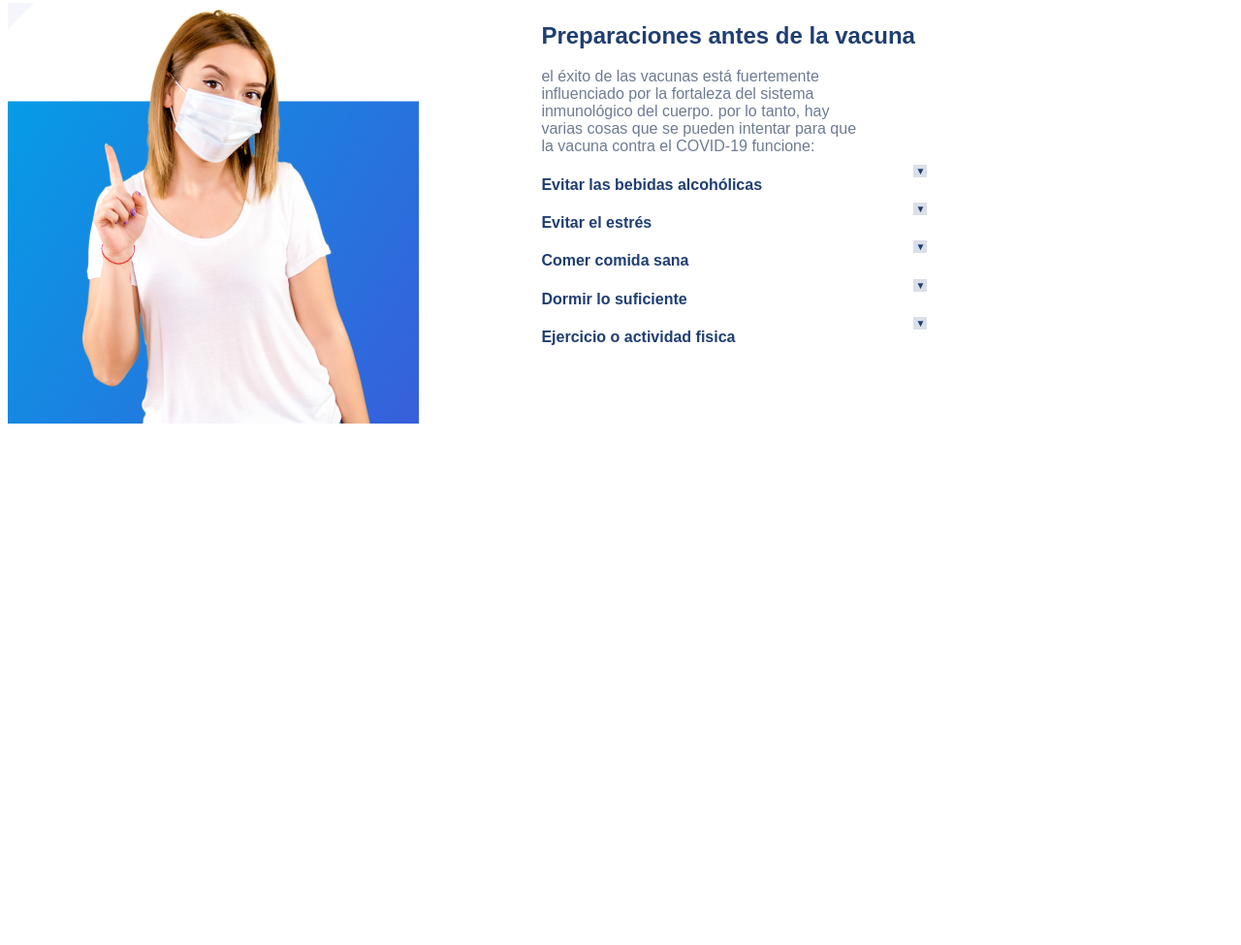
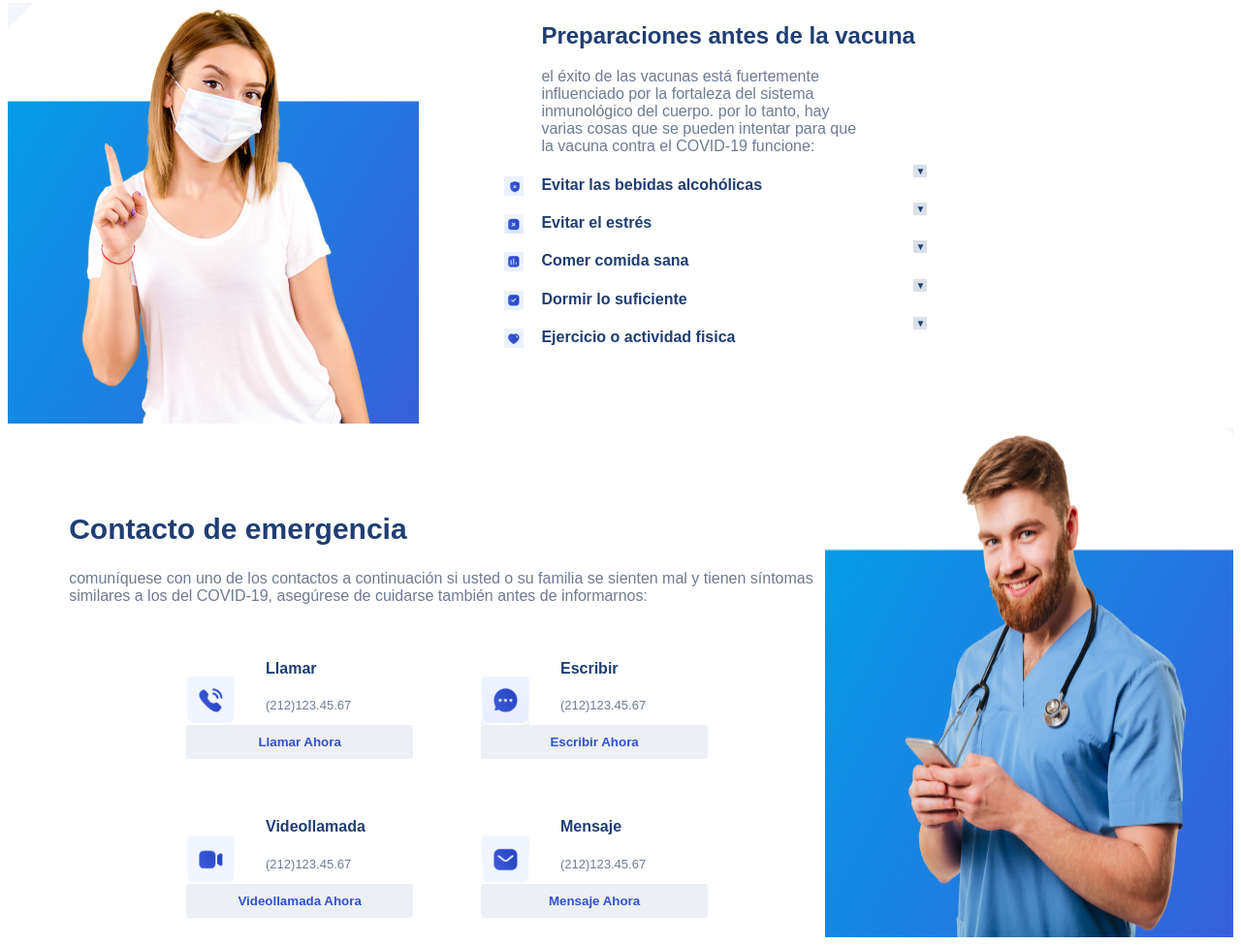
Before and after one commit to LuisRondon11/vacunacion, a plain HTML site: page index.html in a window 1280 px wide. Shown: the part 1228-2203 px from the top of the page at 97% size. Before the commit the page ends 1677 px from the top, so only its background shows below. Drawn offline with Linux system fonts and the light colour scheme.

Commit message:
Add files via upload

```diff
--- a/estilos/index.css
+++ b/estilos/index.css
@@ -168,11 +168,20 @@ h3 img, h2 img, label img{
 .info4{
     margin-left: 10%;
 }
-.info4 h4, .info4 h1{
+.info4 h4, .info4 h1, .info5 h1, .info5 h4{
     color: #1F3E72;
+}
+.info4 img{
+    position: absolute;
+    margin-left:-3%;
+    height: 20px;
+    width: 20px;
 }
 .info4 h1{
     font-weight: 900;
+}
+.info4 p{
+    text-align: justify;
 }
 #activar1, #activar2, #activar3, #activar4, #activar5{
     display: none;
@@ -195,3 +204,52 @@ h3 img, h2 img, label img{
 #activar1:checked ~ .desplegable1, #activar2:checked ~ .desplegable2, #activar3:checked ~ .desplegable3, #activar4:checked ~ .desplegable4, #activar5:checked ~ .desplegable5 {
     display: block;
 }
+.informacion4{
+    display: flex;
+}
+.info5{
+    margin-top: 5%;
+    margin-left: 5%;
+}
+.info5 h1{
+    font-size: 30px;
+    font-weight: 900;
+}
+.contactos{
+    display: flex;
+    flex-wrap: wrap;
+    justify-content: center;
+    justify-items: center;
+}
+.contactos div{
+    padding: 10px 10px 10px 10px;
+    margin: 10px 25px 10px 25px;
+    width: 30%;
+}
+.contactos img{
+    position: absolute;
+    width: 50px;
+    height: 50px;
+    margin-top: 3%;
+}
+.contactos h4, .contactos p{
+    margin-left: 35%;
+}
+.contactos p{
+    font-size: 13px;
+}
+
+.contactos button{
+    width: 100%;
+    padding: 10px 10px 10px 10px;
+    background-color: hsla(218, 57%, 28%, 0.082);
+    border: none;
+    border-radius: 3px;
+    color: #3151CF;
+    font-weight: 700;
+}
+.contactos button:hover{
+    background-color: #2E4ECC;
+    color: #fff;
+    box-shadow: 0px 2px 3px 0px #928f8f;
+}
--- a/index.html
+++ b/index.html
@@ -122,48 +122,107 @@
                  varias cosas que se pueden intentar para que <br>
                  la vacuna contra el COVID-19 funcione:</p>
             <div>
+                <img src="./recursos/prohibir.png" alt="prohibir">
                 <h4>Evitar las bebidas alcohólicas</h4>
                 <label for="activar1" class="inputlabel1">&#9660;</label>
                 <input type="checkbox" id="activar1" name="activar1">
                 <div class="desplegable1">
-                    <p>texto</p>
+                    <p>El consumo excesivo y continuado si puede debilitar la capacidad
+                        de defensa del sistema inmunitario frente a virus como el que
+                        produce la COVID-19 y de desarrollo de anticuerpos que respondan
+                        a cualquier tipo de biológico que se administre</p>
                 </div>
             </div>
             <div>
+                <img src="./recursos/prohibir2.png" alt="prohibir">
                 <h4>Evitar el estrés</h4>
                 <label for="activar2" class="inputlabel2">&#9660;</label>
                 <input type="checkbox" id="activar2" name="activar2">
                 <div class="desplegable2">
                     <p>el estrés tiene un efecto profundo en el trabajo inmunológico.
-                        además, el estrés prolongado puede aumentar la producción de <br>
+                        además, el estrés prolongado puede aumentar la producción de
                         cortisol y el estrés oxidativo en el cuerpo</p>
                 </div>
             </div>
             <div>
+                <img src="./recursos/grafica2.png" alt="grafica">
                 <h4>Comer comida sana</h4>
                 <label for="activar3" class="inputlabel3">&#9660;</label>
                 <input type="checkbox" id="activar3" name="activar3">
                 <div class="desplegable3">
-                    <p>texto</p>
+                    <p>Llevar una dieta saludable desempeña una función
+                        importante en nuestra salud general y nuestro sistema
+                        inmunitario. Los alimentos que consumimos afectan directamente
+                        a cómo nos sentimos y al funcionamiento de nuestro organismo.</p>
                 </div>
             </div>
             <div>
+                <img src="./recursos/aprobar.png" alt="aprobar">
                 <h4>Dormir lo suficiente</h4>
                 <label for="activar4" class="inputlabel4">&#9660;</label>
                 <input type="checkbox" id="activar4" name="activar4">
                 <div class="desplegable4">
-                    <p>texto</p>
+                    <p>Dormir lo suficiente tiene muchos beneficios. Puede ayudarte a:
+                        <li> Reducir la frecuencia de enfermedades</li>
+                        <li>Mantener un peso saludable</li>
+                        <li> Reducir tu riesgo de problemas graves de salud, como diabetes y enfermedades del corazón</li>
+                        <li>Disminuir el estrés y mejorar el estado de ánimo</li>
+                        <li>Pensar con más claridad y desempeñarte mejor en los estudios y en el trabajo</li>
+                        <li>Llevarse mejor con los demás</li>
+                        <li> Tomar mejores decisiones y evitar lesiones</li>
+                    </p>
                 </div>
             </div>
             <div>
+                <img src="./recursos/corazon.png" alt="corazon">
                 <h4>Ejercicio o actividad fisica</h4>
                 <label for="activar5" class="inputlabel5">&#9660;</label>
                 <input type="checkbox" id="activar5" name="activar5">
                 <div class="desplegable5">
-                    <p>texto</p>
+                    <p>puede aumentar la respuesta de anticuerpos a
+                        la vacuna contra la influenza o el COVID-19 al
+                        realizar una sola sesión de ejercicio de intensidad
+                        ligera a moderada después de la inmunización</p>
                 </div>
             </div>
         </div>
     </section>
+    <section class="informacion4">
+        <div class="info5">
+            <h1>Contacto de emergencia</h1>
+            <p>comuníquese con uno de los contactos
+                a continuación si usted o su familia
+                se sienten mal y tienen síntomas similares
+                a los del COVID-19, asegúrese de cuidarse
+                también antes de informarnos:</p>
+                <div class="contactos">
+                    <div>
+                        <img src="./recursos/telefono.png" alt="telefono">
+                        <h4>Llamar</h4>
+                        <p>(212)123.45.67</p>
+                        <button>Llamar Ahora</button>
+                    </div>
+                    <div>
+                        <img src="./recursos/mensaje.png" alt="mensaje">
+                        <h4>Escribir</h4>
+                        <p>(212)123.45.67</p>
+                        <button>Escribir Ahora</button>
+                    </div>
+                    <div>
+                        <img src="./recursos/videollamada.png" alt="videollamada">
+                        <h4>Videollamada</h4>
+                        <p>(212)123.45.67</p>
+                        <button>Videollamada Ahora</button>
+                    </div>
+                    <div>
+                        <img src="./recursos/correo.png" alt="correo">
+                        <h4>Mensaje</h4>
+                        <p>(212)123.45.67</p>
+                        <button>Mensaje Ahora</button>
+                    </div>
+                </div>
+        </div>
+        <img src="./recursos/doctor.png" alt="doctor">
+    </section>
 </body>
 </html>
```
Also changed, not shown: recursos/aprobar.png (added), recursos/corazon.png (added), recursos/correo.png (added), recursos/doctor.png (added), recursos/grafica2.png (added), recursos/mensaje.png (added), recursos/prohibir.png (added), recursos/prohibir2.png (added), recursos/telefono.png (added), recursos/videollamada.png (added).
